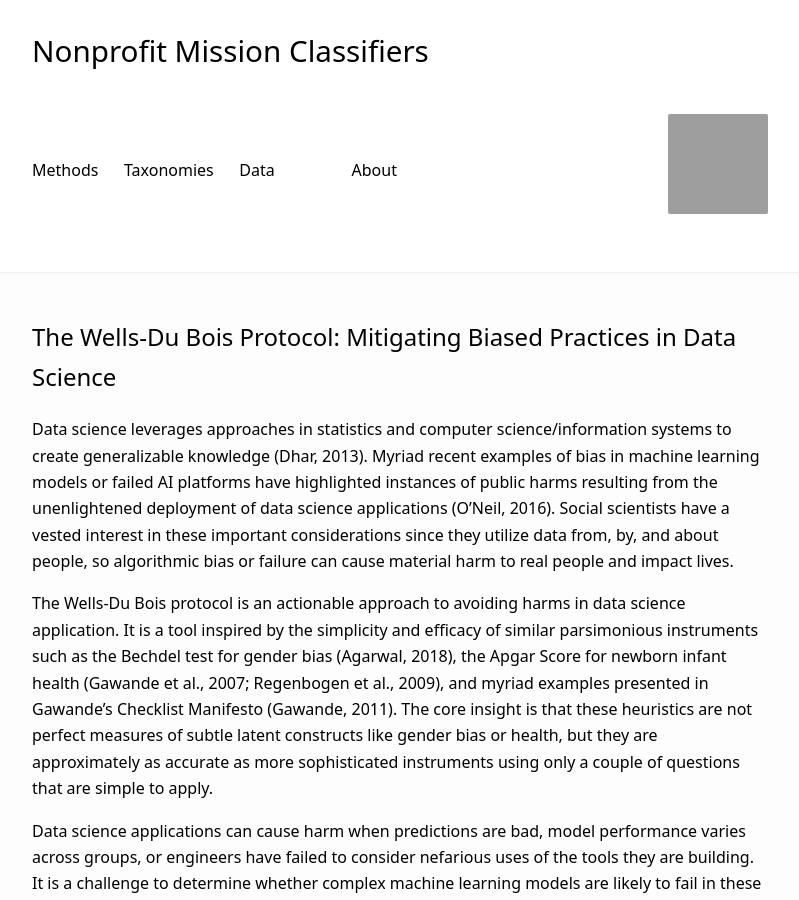
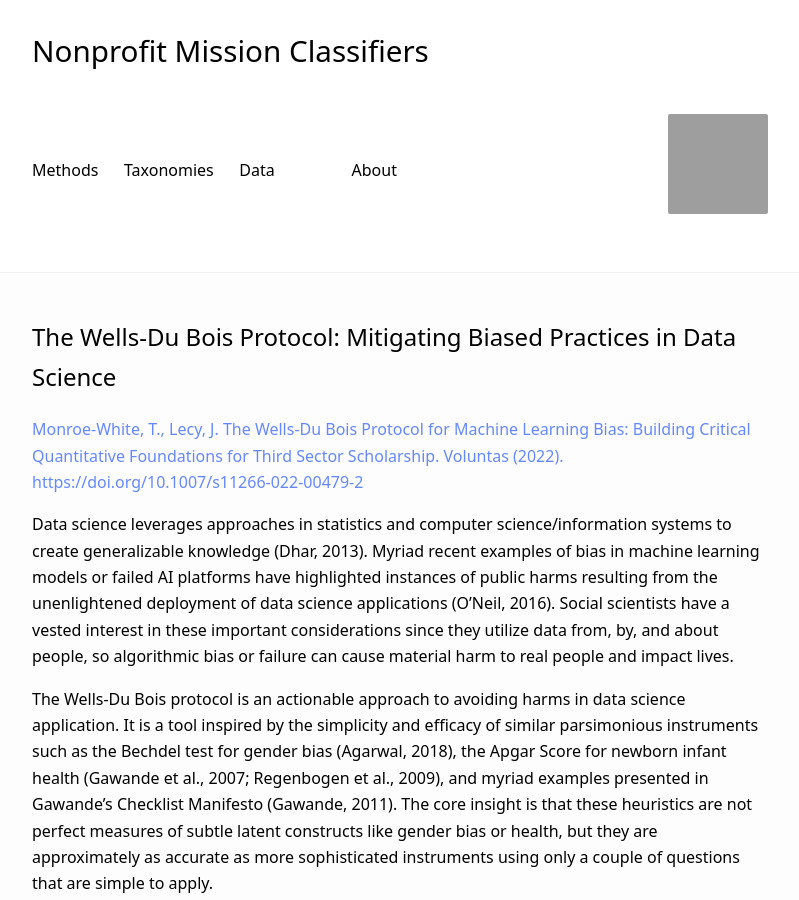
Before and after one commit to lecy/wells-dubois-protocol, a Jekyll site: the page built from index.md, in a window 1280 px wide and 900 px high, cut to the strip 0-900 px from the top of the window. Shown: the whole strip, without its empty margins (240-1039 px from the left). Built offline with Jekyll 4.4.1, drawn with Linux system fonts in a browser that asks for light colours; grey boxes are pictures that could not be loaded.

Commit message:
Update index.md

```diff
--- a/index.md
+++ b/index.md
@@ -4,6 +4,8 @@ title: Methods
 ---
 
 ## The Wells-Du Bois Protocol: Mitigating Biased Practices in Data Science
+
+[Monroe-White, T., Lecy, J. The Wells-Du Bois Protocol for Machine Learning Bias: Building Critical Quantitative Foundations for Third Sector Scholarship. Voluntas (2022). https://doi.org/10.1007/s11266-022-00479-2](https://link.springer.com/article/10.1007/s11266-022-00479-2)
 
 Data science leverages approaches in statistics and computer science/information systems to create generalizable knowledge (Dhar, 2013). Myriad recent examples of bias in machine learning models or failed AI platforms have highlighted instances of public harms resulting from the unenlightened deployment of data science applications (O’Neil, 2016). Social scientists have a vested interest in these important considerations since they utilize data from, by, and about people, so algorithmic bias or failure can cause material harm to real people and impact lives.
 
```
